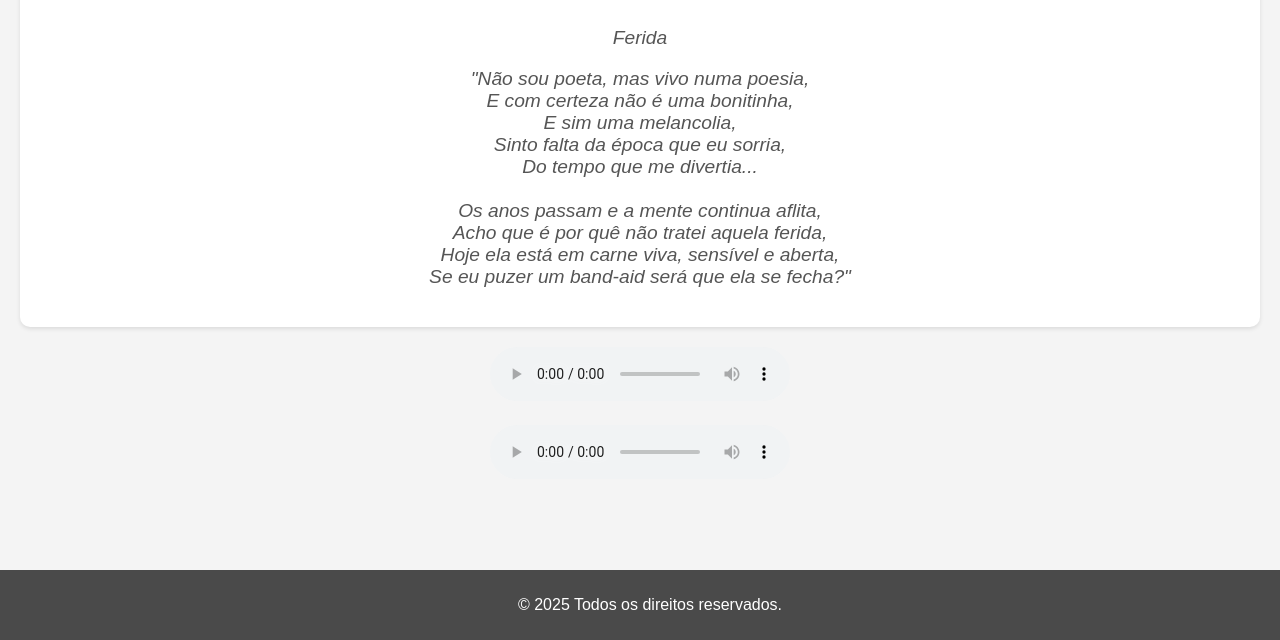
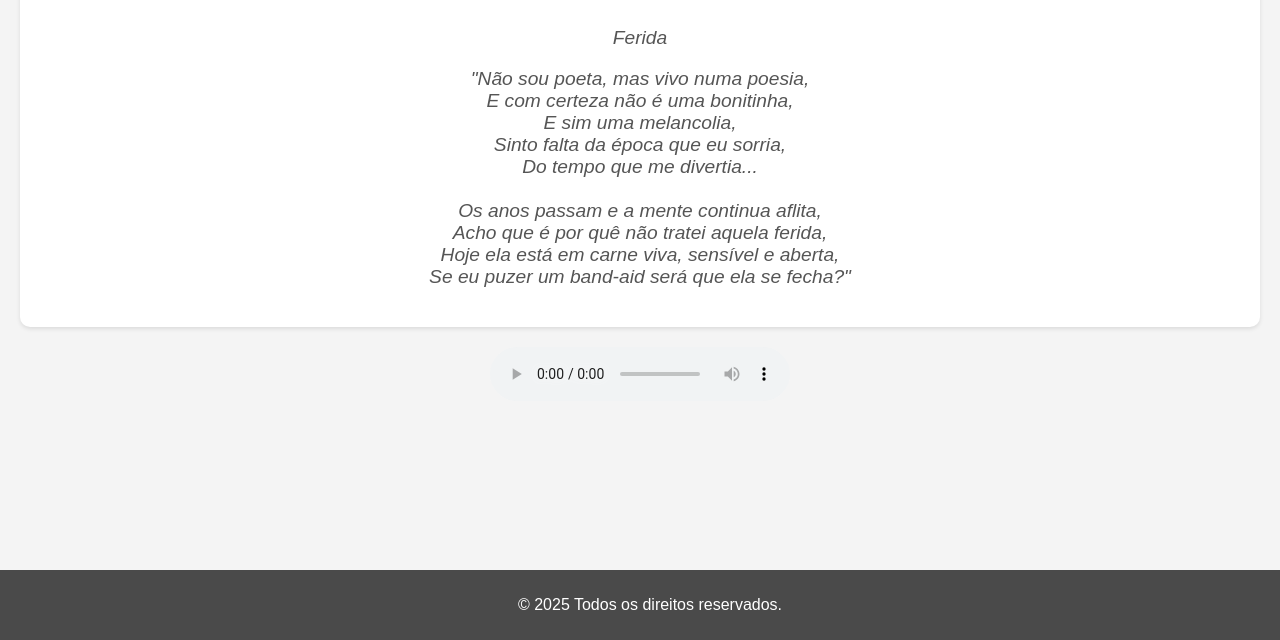
Before and after one commit to Japazx08/Minha-galeria, a plain HTML site: page Index.html in a window 1280 px wide. Shown: the part 160-800 px from the top of the page. Drawn offline with Linux system fonts and the light colour scheme.

Commit message:
Update and rename Minhagaleria.html to Index.html

```diff
--- a/Minhagaleria.html
+++ b/Index.html
@@ -87,14 +87,6 @@
         </section>
     </section>
 
-    <!-- Música -->
-    <section class="audio-player">
-        <audio controls>
-            <source src="musica1.mp3" type="audio/mp3">
-            Seu navegador não suporta o formato de áudio.
-        </audio>
-    </section>
-
 </main>
 
 <footer>
```
Lines whose indentation alone changed are shown as unchanged.
